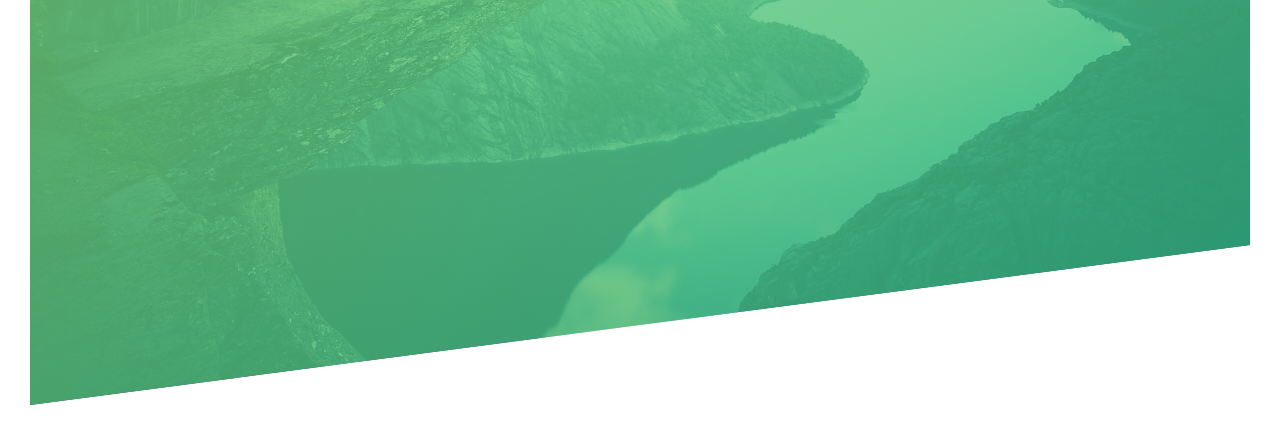
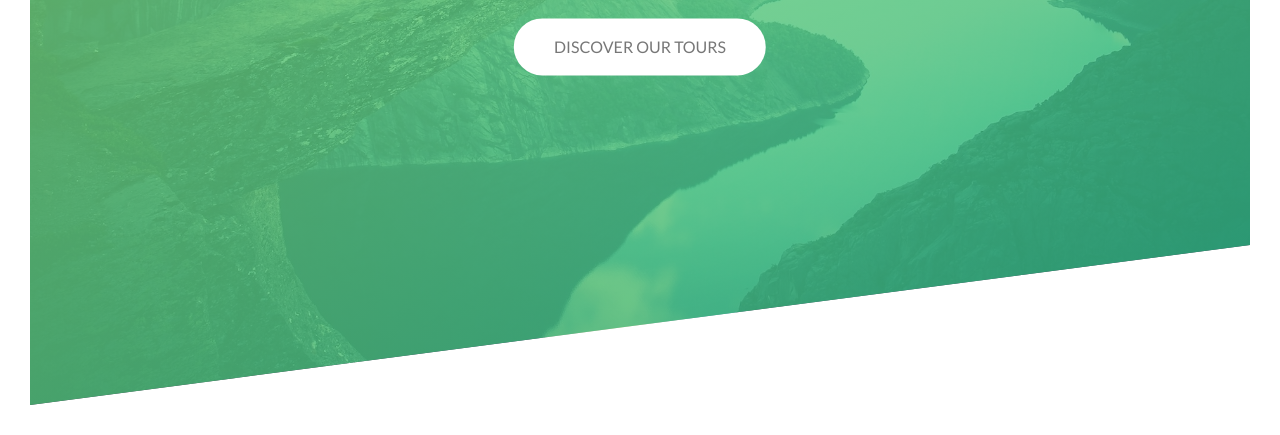
Before and after one commit to ironhight/out-doors, a plain HTML site: page index.html in a window 1280 px wide. Shown: the part 385-820 px from the top of the page. Drawn offline with Linux system fonts and the light colour scheme.

Commit message:
master css: btn

```diff
--- a/css/style.css
+++ b/css/style.css
@@ -16,7 +16,7 @@ Dark green: #28b485
 body {
   font-family: 'Lato', sans-serif;
   font-weight: 400;
-  font-height: 1.7;
+  line-height: 1.7;
   color: #777;
   padding: 30px;
 }
@@ -54,12 +54,14 @@ body {
   top: 40%;
   left: 50%;
   transform: translate(-50%, -50%);
+  text-align: center;
 }
 .heading-primary {
   color: #fff;
   text-transform: uppercase;
 
   backface-visibility: hidden;
+  margin-bottom: 60px;
 }
 
 .heading-primary-main {
@@ -113,3 +115,28 @@ body {
     transform: translateX(0);
   }
 }
+
+.btn:link,
+.btn:visited {
+  text-transform: uppercase;
+  text-decoration: none;
+  padding: 15px 40px;
+  display: inline-block;
+  border-radius: 100px;
+  transition: all 0.2s;
+}
+
+.btn:hover {
+  transform: translateY(-3px);
+  box-shadow: 0 10px 20px rgba(0, 0, 0, 0.2);
+}
+
+.btn:active {
+  transform: translateY(-1px);
+  box-shadow: 0 5px 10px rgba(0, 0, 0, 0.2);
+}
+
+.btn-white {
+  background-color: #fff;
+  color: #777;
+}
--- a/index.html
+++ b/index.html
@@ -25,6 +25,7 @@
           <span class="heading-primary-main">Outdoors</span>
           <span class="heading-primary-sub">is where life happens</span>
         </h1>
+        <a href="#" class="btn btn-white">Discover our tours</a>
       </div>
     </header>
   </body>
```
